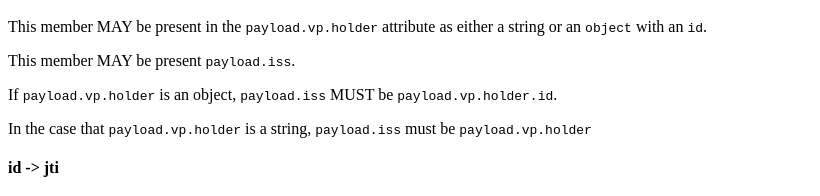
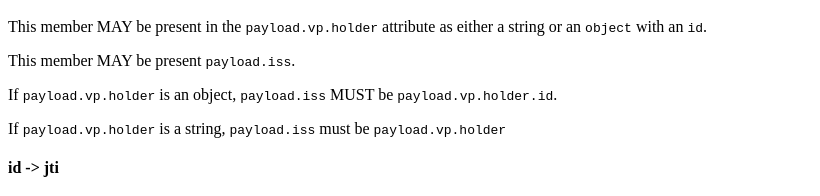
Before and after one commit to w3c/vc-jose-cose, a plain HTML site: page index.html in a window 1280 px wide. Shown: the part 4690-4886 px from the top of the page, without its empty margins (0-820 px from the left). Drawn offline with Linux system fonts and the light colour scheme.

Commit message:
Update index.html
Co-authored-by: Ted Thibodeau Jr <tthibodeau@openlinksw.com>

```diff
--- a/index.html
+++ b/index.html
@@ -682,7 +682,7 @@ BjYgP62KvhIvW8BbkGUelYMetA
           <code>payload.iss</code> MUST be <code>payload.vp.holder.id</code>.
         </p>
         <p>
-          In the case that
+          If
           <code>payload.vp.holder</code> is a string,
           <code>payload.iss</code> must be
           <code>payload.vp.holder</code>
```
